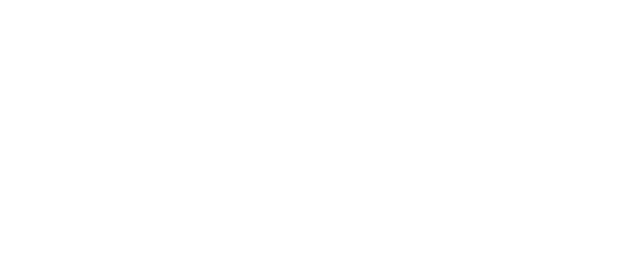
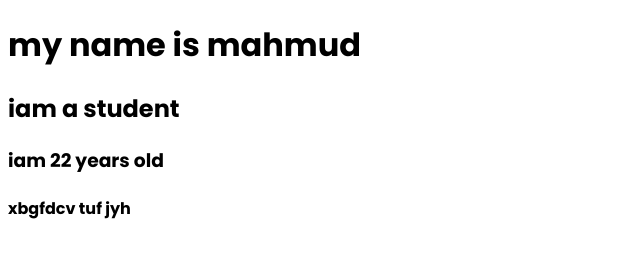
Before and after one commit to mahmudhasan08/my-portfolio, a plain HTML site: page index.html in a window 1280 px wide. Shown: the whole page, without its empty margins (0-640 px from the left). Drawn offline with Linux system fonts and the light colour scheme.

Commit message:
re initial commited

```diff
--- a/index.html
+++ b/index.html
@@ -1,13 +1,24 @@
 <!DOCTYPE html>
 <html lang="en">
+
 <head>
     <meta charset="UTF-8">
     <meta http-equiv="X-UA-Compatible" content="IE=edge">
     <meta name="viewport" content="width=device-width, initial-scale=1.0">
+    <title>my portfolio</title>
+    <link rel="preconnect" href="https://fonts.googleapis.com">
+    <link rel="preconnect" href="https://fonts.gstatic.com" crossorigin>
+    <link href="https://fonts.googleapis.com/css2?family=Poppins:ital,wght@0,400;0,500;0,600;0,700;1,500&display=swap"
+        rel="stylesheet">
     <link rel="stylesheet" href="style.css">
-    <title>my portfolio</title>
 </head>
+
 <body>
+    <h1>my name is mahmud</h1>
+    <h2>iam a student</h2>
+    <h3>iam 22 years old</h3>
+    <h4>xbgfdcv tuf jyh </h4>
 
 </body>
+
 </html>
--- a/style.css
+++ b/style.css
@@ -0,0 +1,3 @@
+body{
+    font-family: 'Poppins', sans-serif;
+}
```
Also changed, not shown: images/IMG_20211030_171717-removebg-preview.png (added), images/IMG_20220322_173129-removebg-preview (1).png (added), images/IMG_20220322_173129-removebg-preview.png (added), images/dream-bg.png (added), images/exp-bg.png (added), images/jhankar.png (added), images/jhankar2.png (added), images/my-bg.png (added), images/my-bg2.png (added), images/top-banner.png (added), 7 other files.
